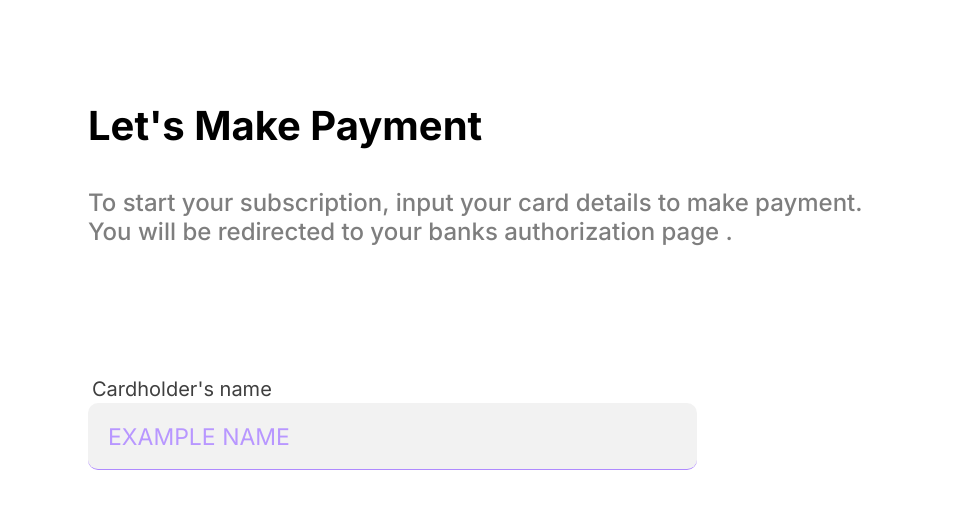
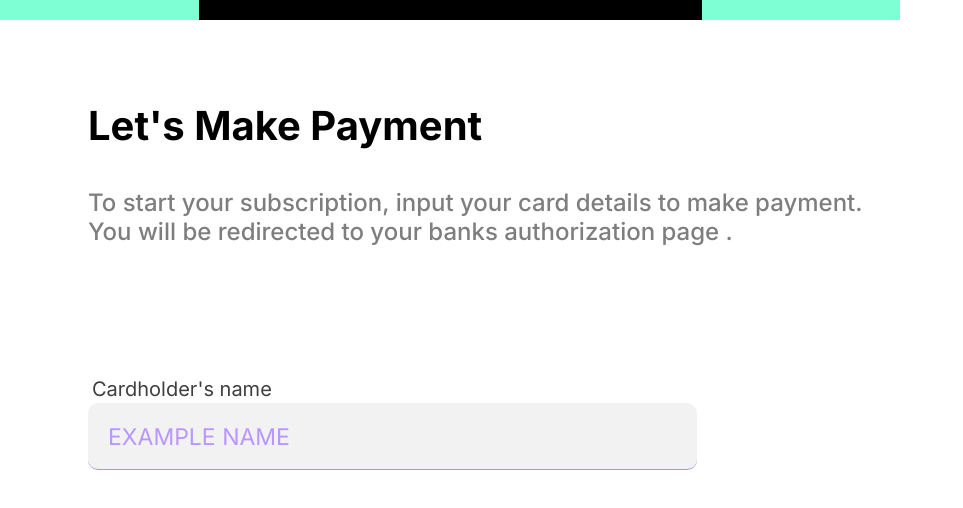
Before and after one commit to mxxm0x/store, a React (Vite) app: page / in a window 1280 px wide. Shown: the top 508 px of the page, without its empty margins (0-963 px from the left). Built offline with nearby package versions, Linux system fonts and the light colour scheme.

Commit message:
tentando alinhar

```diff
--- a/src/components/Checkout/Checkout.css
+++ b/src/components/Checkout/Checkout.css
@@ -2,10 +2,14 @@
 	width: 900px;
 	height: auto;
 	display: flex;
+	align-items: center;
+	justify-content: center;
+
 	background-color: aquamarine;
 }
 
 .background {
 	width: 503px;
 	height: auto;
+	background-color: #000000;
 }
--- a/src/components/Checkout/Checkout.jsx
+++ b/src/components/Checkout/Checkout.jsx
@@ -1,10 +1,14 @@
 import React from 'react';
 import './Checkout.css';
+
 function Checkout() {
-	return;
-	<div className="cContainer">
-		<div className="background"></div>
-	</div>;
+	return (
+		<div className="cContainer">
+			<div className="background">
+				<p>bunda</p>
+			</div>
+		</div>
+	);
 }
 
 export default Checkout;
```
